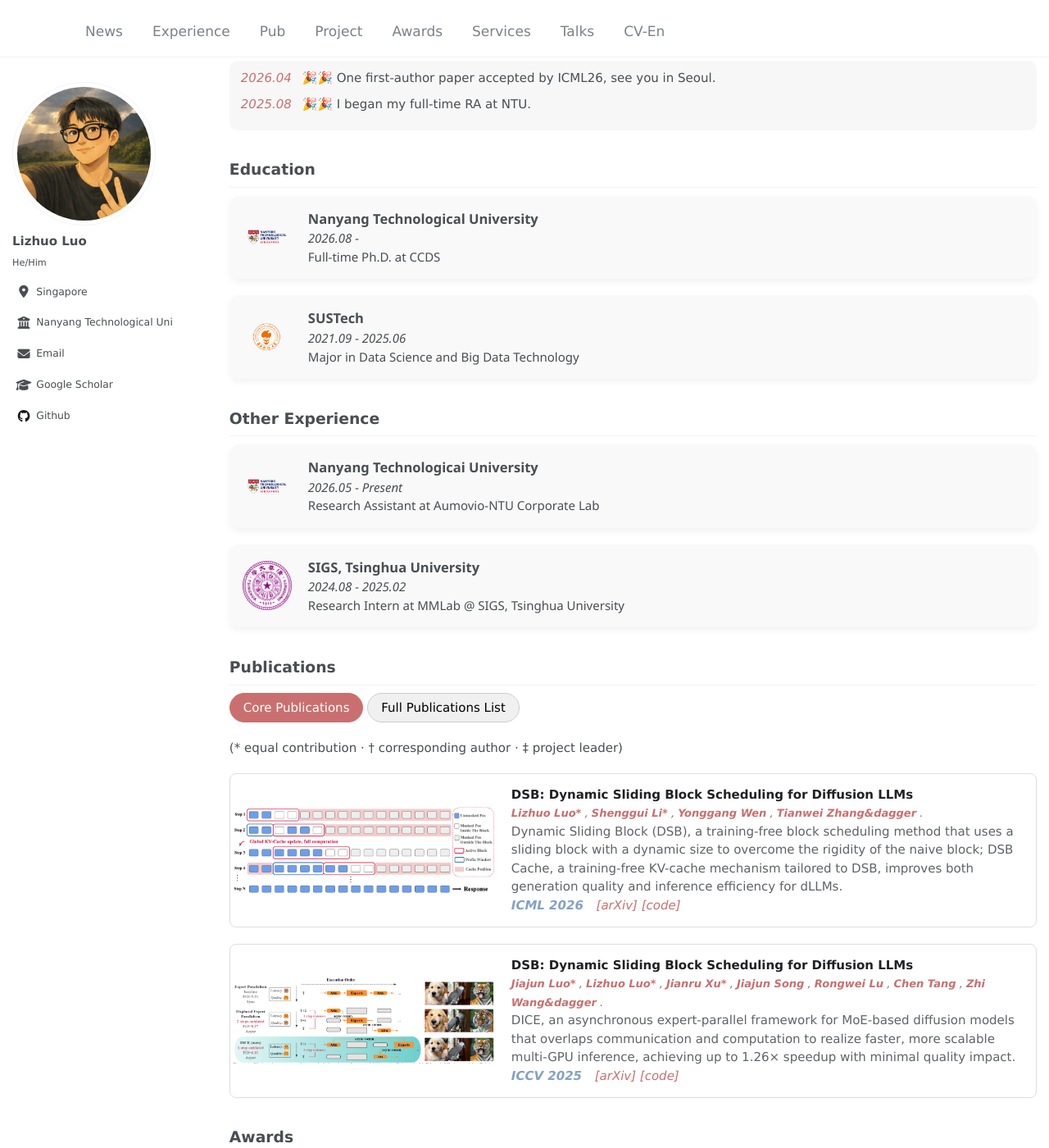
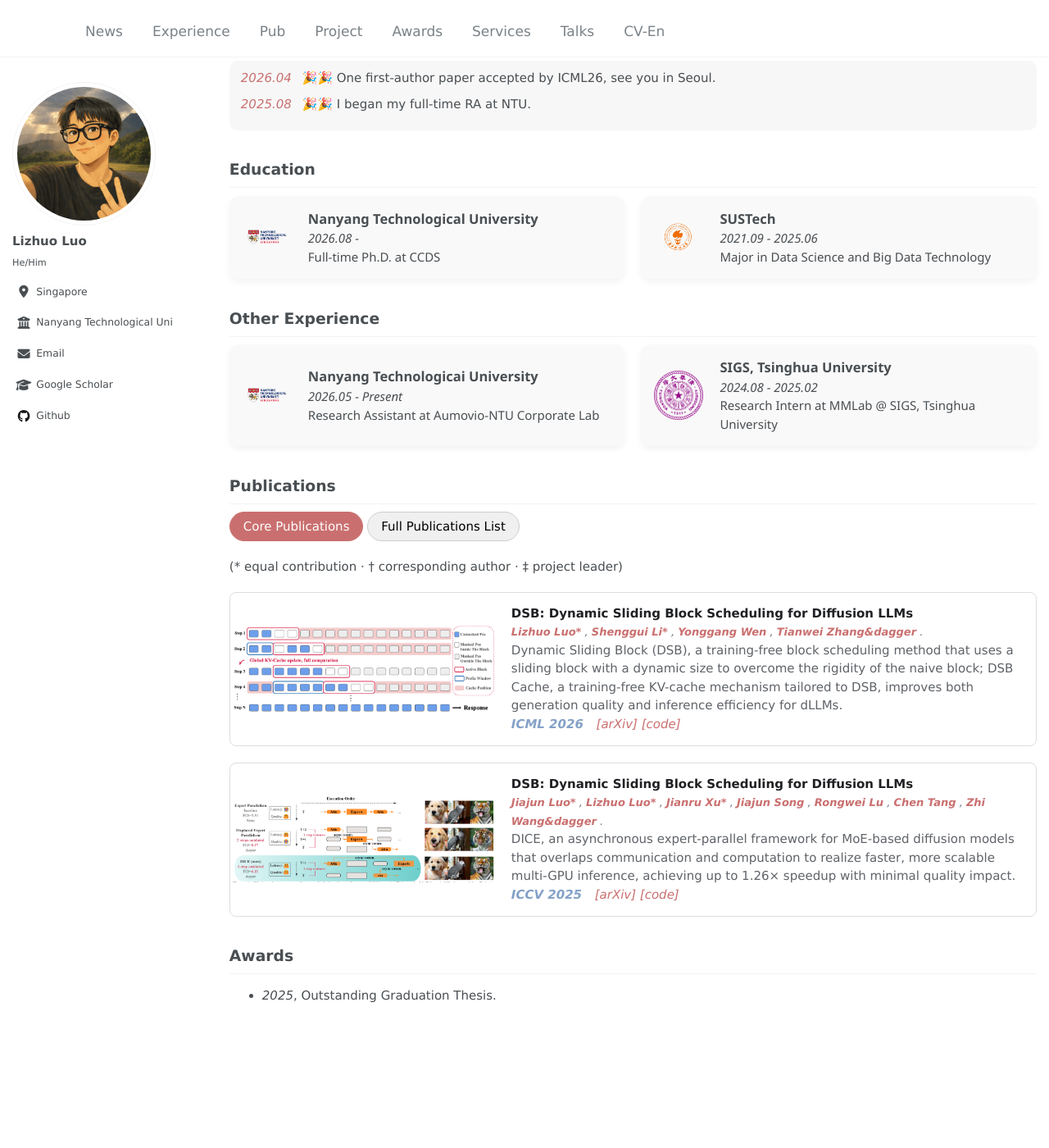
Before and after one commit to lizhuo-luo/lizhuo-luo.github.io, a Jekyll site: the page built from _pages/about.md, in a window 1280 px wide and 1400 px high, scrolled down 224 px. Shown: the whole window at 82% size. Built offline with Jekyll 4.4.1, drawn with Linux system fonts in a browser that asks for light colours; some web fonts are replaced; our own code applies the rules of GitHub Pages for plain Markdown files.

Commit message:
style(home): lay out experience cards in a two-column grid
Switches .experience-container from a single-column flex stack to a
2-col CSS grid, with a media query falling back to one column on
screens narrower than 600px.

Co-Authored-By: Claude Opus 4.7 <noreply@anthropic.com>

```diff
--- a/assets/css/home.css
+++ b/assets/css/home.css
@@ -71,9 +71,14 @@
         color: #ca6f6f;
     }
     .experience-container {
-        display: flex;
-        flex-direction: column; /* Stack cards vertically. */
-        gap: 20px; /* Keep spacing between cards. */
+        display: grid;
+        grid-template-columns: repeat(2, 1fr); /* Two cards per row. */
+        gap: 20px;
+    }
+    @media (max-width: 600px) {
+        .experience-container {
+            grid-template-columns: 1fr; /* Stack on narrow screens. */
+        }
     }
     .experience-card {
         box-sizing: border-box;
```
